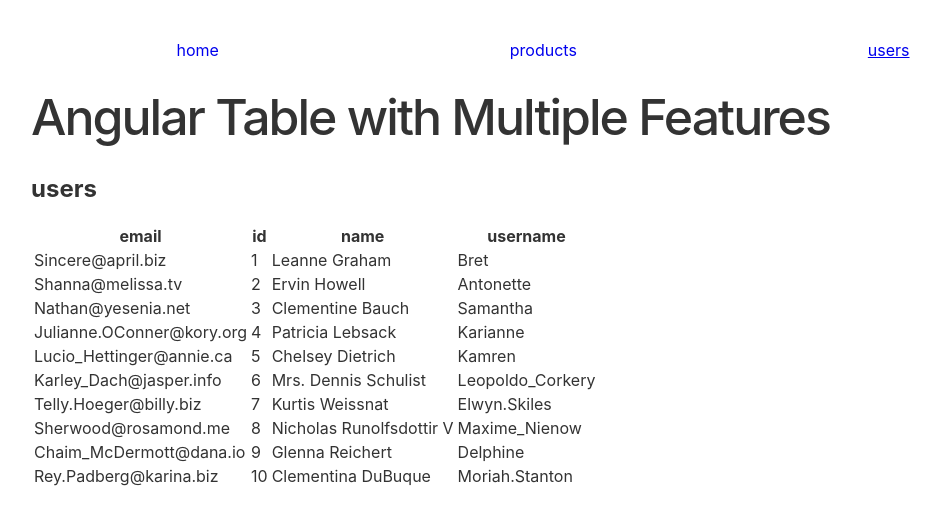
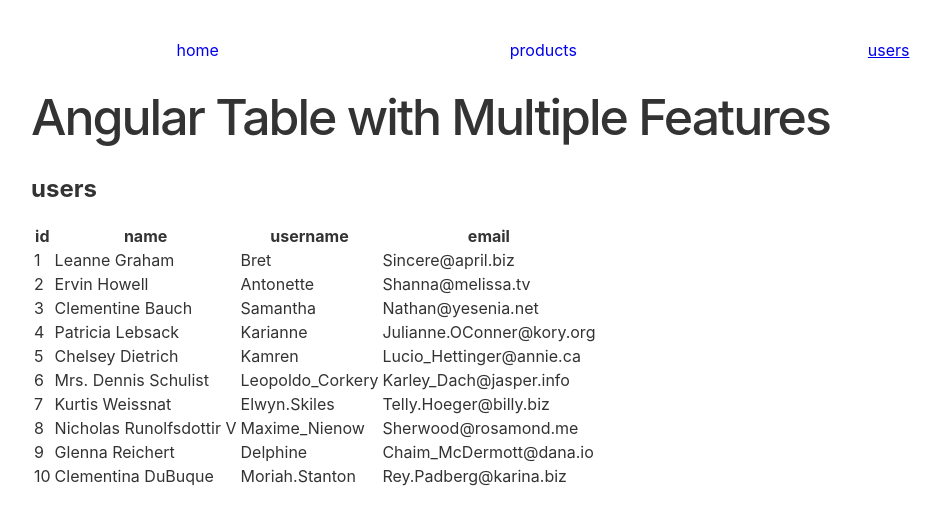
Before and after one commit to CodeCraftForge/Angular-Sandbox, an Angular app: page /users in a window 1280 px wide. Shown: the top 524 px of the page, without its empty margins (97-1038 px from the left). Built offline with nearby package versions, Linux system fonts and the light colour scheme; data requests are answered from the project's data file.

Commit message:
show columns in defined order

```diff
--- a/src/app/components/shared/components/data-table/data-table.component.html
+++ b/src/app/components/shared/components/data-table/data-table.component.html
@@ -1,12 +1,12 @@
 <table>
     <thead>
         <tr>
-            <th *ngFor="let key of data[0] | keyvalue">{{ key.key }}</th>
+            <th *ngFor="let key of columnNames">{{ key }}</th>
         </tr>
     </thead>
     <tbody>
         <tr *ngFor="let row of data">
-            <td *ngFor="let value of row | keyvalue">{{ value.value }}</td>
+            <td *ngFor="let key of columnNames">{{ row[key] }}</td>
         </tr>
     </tbody>
 </table>
--- a/src/app/components/shared/components/data-table/data-table.component.ts
+++ b/src/app/components/shared/components/data-table/data-table.component.ts
@@ -10,4 +10,11 @@ import { Component, Input } from '@angular/core';
 })
 export class DataTableComponent {
   @Input() data: any[] = [];
+  columnNames: string[] = [];
+
+  ngOnChanges() {
+    if (this.data && this.data.length > 0) {
+      this.columnNames = Object.keys(this.data[0]);
+    }
+  }
 }
```
